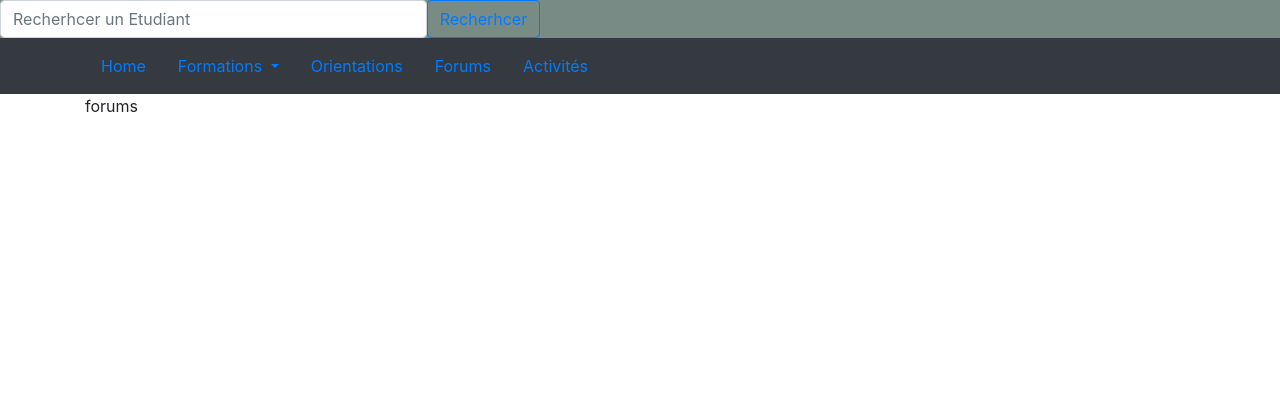
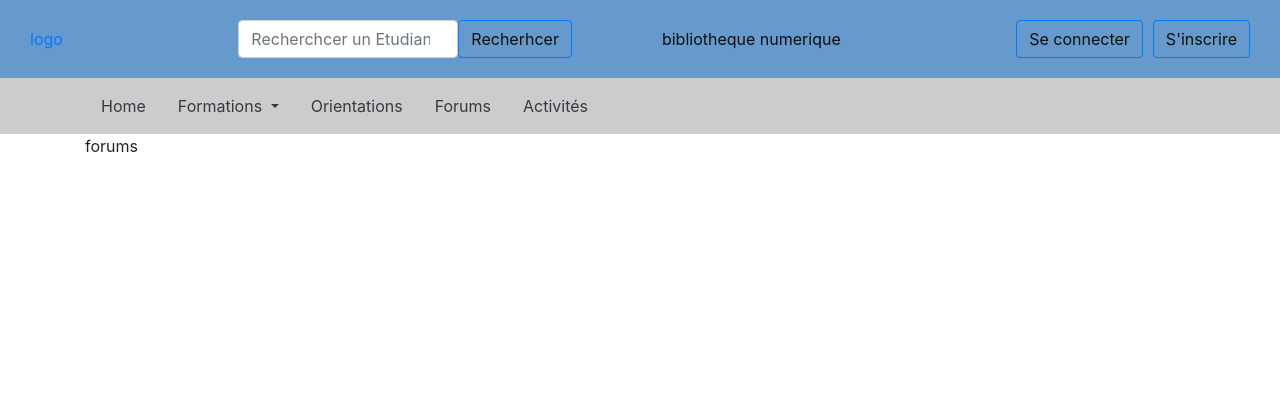
Before and after one commit to AdoumGrene21/solueduc, a Django app: page //forums in a window 1280 px wide. Shown: the top 420 px of the page. Run offline with Django 3.2, Linux system fonts and the light colour scheme; some libraries are stand-ins or nearby versions.

Commit message:
modify file base

```diff
--- a/solueduc/templates/partials/base.html
+++ b/solueduc/templates/partials/base.html
@@ -1,5 +1,6 @@
 <!doctype html>
 <html lang="en">
+
 <head>
   <!-- Required meta tags -->
   <meta charset="utf-8">
@@ -7,31 +8,49 @@
   <title>{% block title %}{% endblock title %}</title>
   <link rel="stylesheet" href="style.css">
   <!-- Bootstrap CSS -->
-    <link rel="stylesheet" href="https://cdn.jsdelivr.net/npm/bootstrap@4.5.3/dist/css/bootstrap.min.css" integrity="sha384-TX8t27EcRE3e/ihU7zmQxVncDAy5uIKz4rEkgIXeMed4M0jlfIDPvg6uqKI2xXr2" crossorigin="anonymous">
+  <link rel="stylesheet" href="https://cdn.jsdelivr.net/npm/bootstrap@4.5.3/dist/css/bootstrap.min.css"
+    integrity="sha384-TX8t27EcRE3e/ihU7zmQxVncDAy5uIKz4rEkgIXeMed4M0jlfIDPvg6uqKI2xXr2" crossorigin="anonymous">
   <!-- JavaScript Bundle with Popper -->
 
 </head>
+
 <body>
-    <header>
-      <div style="background-color: rgb(120, 139, 133);">
-
-        <div>
-          <form class="d-flex text-light display: flex justify-content: center" method="get" action="#">
-            {% csrf_token %}
-          <input class="form-control col-4" type="search" placeholder="Recherhcer un Etudiant" name="query" aria-label="Recherhcer">
-          <button class="btn btn-outline-primary" type="submit">Recherhcer</button>
-          </form>
+  <header style="background-color: #6699cc; padding: 20px; color: black;">
+    <div style="display:flex; justify-content:space-between; align-items: center;">
+      <a href="#" style="padding-left: 10px; ">logo</a>
+      <div class="nav justify-content-center">
+        <input class="form-control me-4" style="width: 220px;" type="search" placeholder="Recherchcer un Etudiant"
+          name="query" aria-label="Recherhcer">
+        <button class="btn btn-outline-primary " style="color: #0f0f0f;"  type="submit">Recherhcer</button>
+        <a href="#" style="padding-left: 90px; padding-top: 7px; color: #0f0f0f;">bibliotheque numerique</a>
+      </div>
+      <div class="nav justify-content-end">
+      <button class="btn btn-outline-primary" style="margin-inline-end: 10px; color: #0f0f0f;" type="submit">Se connecter</button>
+      <button class="btn btn-outline-primary" style="margin-inline-end: 10px; color: #0f0f0f;" type="submit">S'inscrire</button>
       </div>
     </div>
   </header>
   {% include  'partials/nav.html'%}
 
+
   {% block content %} {%endblock%}
-    <script src="https://code.jquery.com/jquery-3.5.1.slim.min.js" integrity="sha384-DfXdz2htPH0lsSSs5nCTpuj/zy4C+OGpamoFVy38MVBnE+IbbVYUew+OrCXaRkfj" crossorigin="anonymous"></script>
-    <script src="https://cdn.jsdelivr.net/npm/bootstrap@4.5.3/dist/js/bootstrap.bundle.min.js" integrity="sha384-ho+j7jyWK8fNQe+A12Hb8AhRq26LrZ/JpcUGGOn+Y7RsweNrtN/tE3MoK7ZeZDyx" crossorigin="anonymous"></script>
-    <script src="https://code.jquery.com/jquery-3.5.1.slim.min.js" integrity="sha384-DfXdz2htPH0lsSSs5nCTpuj/zy4C+OGpamoFVy38MVBnE+IbbVYUew+OrCXaRkfj" crossorigin="anonymous"></script>
-  <script src="https://cdn.jsdelivr.net/npm/bootstrap@5.2.0-beta1/dist/js/bootstrap.bundle.min.js" integrity="sha384-pprn3073KE6tl6bjs2QrFaJGz5/SUsLqktiwsUTF55Jfv3qYSDhgCecCxMW52nD2" crossorigin="anonymous"></script>
+  <script src="https://code.jquery.com/jquery-3.5.1.slim.min.js"
+    integrity="sha384-DfXdz2htPH0lsSSs5nCTpuj/zy4C+OGpamoFVy38MVBnE+IbbVYUew+OrCXaRkfj" crossorigin="anonymous">
+  </script>
+  <script src="https://cdn.jsdelivr.net/npm/bootstrap@4.5.3/dist/js/bootstrap.bundle.min.js"
+    integrity="sha384-ho+j7jyWK8fNQe+A12Hb8AhRq26LrZ/JpcUGGOn+Y7RsweNrtN/tE3MoK7ZeZDyx" crossorigin="anonymous">
+  </script>
+  <script src="https://code.jquery.com/jquery-3.5.1.slim.min.js"
+    integrity="sha384-DfXdz2htPH0lsSSs5nCTpuj/zy4C+OGpamoFVy38MVBnE+IbbVYUew+OrCXaRkfj" crossorigin="anonymous">
+  </script>
+  <script src="https://cdn.jsdelivr.net/npm/bootstrap@5.2.0-beta1/dist/js/bootstrap.bundle.min.js"
+    integrity="sha384-pprn3073KE6tl6bjs2QrFaJGz5/SUsLqktiwsUTF55Jfv3qYSDhgCecCxMW52nD2" crossorigin="anonymous">
+  </script>
 
-    <script>window.jQuery || document.write('<script src="../assets/js/vendor/jquery.slim.min.js"><\/script>')</script><script src="../assets/dist/js/bootstrap.bundle.min.js"></script>
+  <script>
+    window.jQuery || document.write('<script src="../assets/js/vendor/jquery.slim.min.js"><\/script>')
+  </script>
+  <script src="../assets/dist/js/bootstrap.bundle.min.js"></script>
 </body>
+
 </html>
--- a/solueduc/templates/partials/nav.html
+++ b/solueduc/templates/partials/nav.html
@@ -1,12 +1,12 @@
-<nav class="navbar navbar-dark bg-dark text-light">
+<nav class="navbar navbar-dark text-light" style="background-color: #cccccc;">
     <div class="container">
         <ul class="nav">
             <li class="nav-item">
-              <a class="nav-link" href="{% url 'dashboard-index' %}">Home</a>
+              <a class="nav-link text-dark" href="{% url 'dashboard-index' %}">Home</a>
             </li>
             <li class="nav-item">
                 <div class="dropdown">
-                  <a class="nav-link dropdown-toggle" href="{% url 'dashboard-formations' %}" role="button" id="dropdownMenuLink" data-bs-toggle="dropdown" aria-expanded="false">
+                  <a class="nav-link dropdown-toggle text-dark" href="{% url 'dashboard-formations' %}" role="button" id="dropdownMenuLink" data-bs-toggle="dropdown" aria-expanded="false">
                     Formations
                   </a>
                   <ul class="dropdown-menu" aria-labelledby="dropdownMenuLink">
@@ -18,13 +18,13 @@
 
             </li>
             <li class="nav-item">
-              <a class="nav-link" href="{% url 'dashboard-orientions' %}" >Orientations</a>
+              <a class="nav-link text-dark" href="{% url 'dashboard-orientions' %}" >Orientations</a>
             </li>
             <li class="nav-item">
-                <a class="nav-link" href="{% url 'dashboard-forums' %}">Forums</a>
+                <a class="nav-link text-dark" href="{% url 'dashboard-forums' %}">Forums</a>
               </li>
             <li class="nav-item">
-              <a class="nav-link " href="{% url 'dashboard-activites' %}">Activités</a>
+              <a class="nav-link text-dark" href="{% url 'dashboard-activites' %}">Activités</a>
             </li>
         </ul>
 
```
Also changed, not shown: solueduc/templates/dashboard/index.html (+9 -31 lines), solueduc/ELETU.png (added), solueduc/templates/partials/LOG FIN.png (added). Lines whose indentation alone changed are shown as unchanged.
